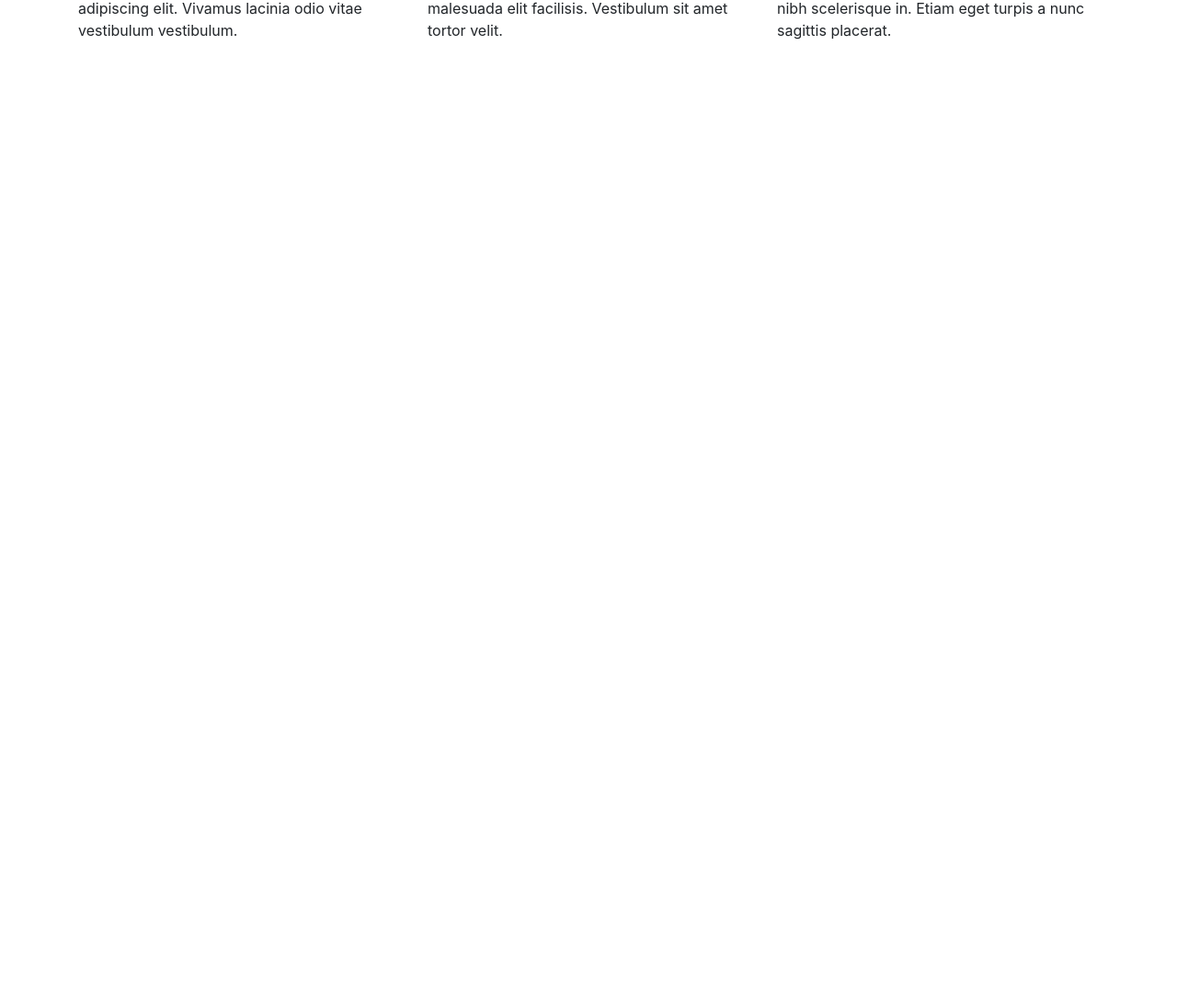
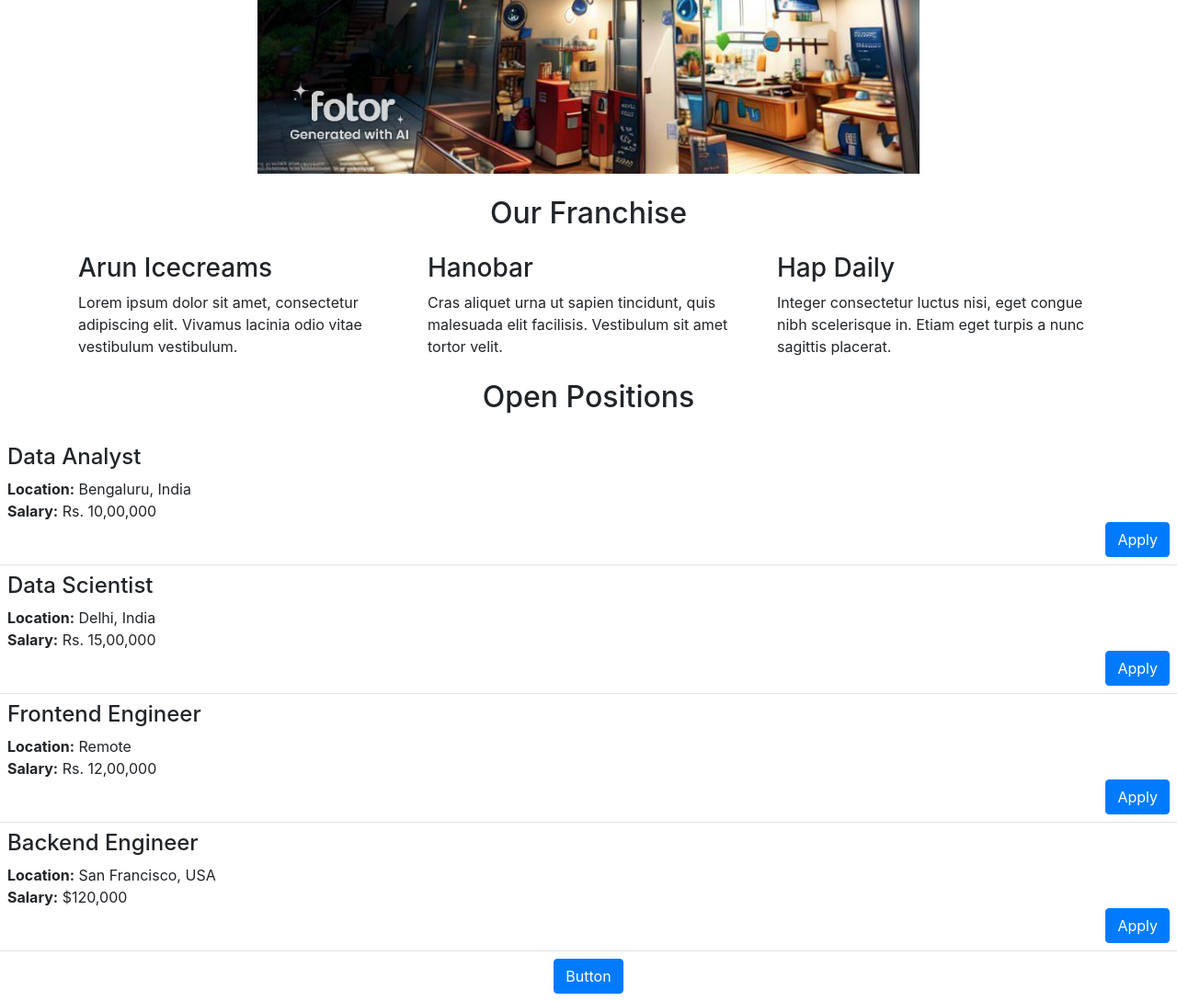
Before and after one commit to Namrata7Asati7/PY-FLASK, a Flask app: page / in a window 1280 px wide. Shown: the part 447-1536 px from the top of the page at 92% size. Before the commit the page ends 490 px from the top, so only its background shows below. Run offline with Flask 3, Linux system fonts and the light colour scheme; some libraries are stand-ins or nearby versions.

Commit message:
Addes Dynamic Data

```diff
--- a/app.py
+++ b/app.py
@@ -1,10 +1,41 @@
-from flask import Flask, render_template
+from flask import Flask, jsonify, render_template
 
 app = Flask(__name__)
 
+JOBS = [
+    {
+        'id' : 1,
+        'title' : 'Data Analyst',
+        'location' : 'Bengaluru, India',
+        'salary' : 'Rs. 10,00,000'
+    },
+    {
+        'id' : 2,
+        'title' : 'Data Scientist',
+        'location' : 'Delhi, India',
+        'salary' : 'Rs. 15,00,000'
+    },
+    {
+        'id' : 3,
+        'title' : 'Frontend Engineer',
+        'location' : 'Remote',
+        'salary' : 'Rs. 12,00,000'
+    },
+    {
+        'id' : 4,
+        'title' : 'Backend Engineer',
+        'location' : 'San Francisco, USA',
+        'salary' : '$120,000'
+    }
+]
+
 @app.route("/")
 def hello_Jovians():
-    return render_template('home.html')
+    return render_template('home.html', jobs=JOBS)
+
+@app.route("/jobs")
+def list_jobs():
+    return jsonify(JOBS)
 
 if __name__ == '__main__':
     app.run(host = '0.0.0.0', debug=True)
--- a/templates/home.html
+++ b/templates/home.html
@@ -3,33 +3,53 @@
 <head>
   <meta charset="UTF-8">
   <meta name="viewport" content="width=device-width, initial-scale=1.0">
-  <title>Bootstrap Example</title>
+  <title>Jovians</title>
   <link href="https://stackpath.bootstrapcdn.com/bootstrap/4.5.2/css/bootstrap.min.css" rel="stylesheet">
 </head>
 <body>
   <div class="container">
     <!-- Heading -->
-    <h1 class="my-4 text-center">Welcome to My Page</h1>
+    <h1 class="my-4 text-center">Welcome to HATSUN</h1>
 
     <!-- Image Section -->
     <div class="text-center mb-4">
-      <img src="https://replit.com/@Namrata44Asati/PY-FLASK#static/WhatsApp%20Image%202024-05-31%20at%2021.36.24_659e3cd0-fotor-ai-art-effects-20240608231443.jpg" alt="Placeholder Image" class="img-fluid">
+      <img src="static/banner.jpg" alt="Placeholder Image" class="img-fluid">
     </div>
 
     <!-- Paragraphs Section -->
+    <h2 class="my-4 text-center">Our Franchise</h1>
     <div class="row">
       <div class="col-md-4">
+        <h3>Arun Icecreams</h3>
         <p>Lorem ipsum dolor sit amet, consectetur adipiscing elit. Vivamus lacinia odio vitae vestibulum vestibulum.</p>
       </div>
       <div class="col-md-4">
+        <h3>Hanobar</h3>
         <p>Cras aliquet urna ut sapien tincidunt, quis malesuada elit facilisis. Vestibulum sit amet tortor velit.</p>
       </div>
       <div class="col-md-4">
+        <h3>Hap Daily</h3>
         <p>Integer consectetur luctus nisi, eget congue nibh scelerisque in. Etiam eget turpis a nunc sagittis placerat.</p>
       </div>
     </div>
   </div>
+<!--  -->
+<div >
+  <h2 class = "text-center mt-2 mb-4">Open Positions</h2>
+  <div>
+    {% for job in jobs %}
+     {% include 'jobitem.html' %}
+    {% endfor %}
+  </div>
+  </div>
 
+
+    <!-- Contact Us Button -->
+  <div class="d-grid gap-2 col-6 mx-auto text-center mx-auto p-2">
+    <button class="btn btn-primary" type="button">Button</button>
+  </div>
+
+<!-- <p>{{jobs}}</p> -->
   <!-- Bootstrap JS and dependencies -->
   <script src="https://code.jquery.com/jquery-3.5.1.slim.min.js"></script>
   <script src="https://cdn.jsdelivr.net/npm/@popperjs/core@2.9.2/dist/umd/popper.min.js"></script>
--- /dev/null
+++ b/templates/jobitem.html
@@ -0,0 +1,9 @@
+
+      <div class = "border-bottom mx-auto p-2" >
+        <h4>{{job['title']}}</h4>
+        <div><b>Location:</b> {{job['location']}}</div>
+        <div><b>Salary:</b> {{job['salary']}}</div>
+        <div class="d-grid gap-2 d-md-flex justify-content-md-end">
+        <button class="btn btn-primary" type="button">Apply</button>
+        </div>
+      </div>
```
